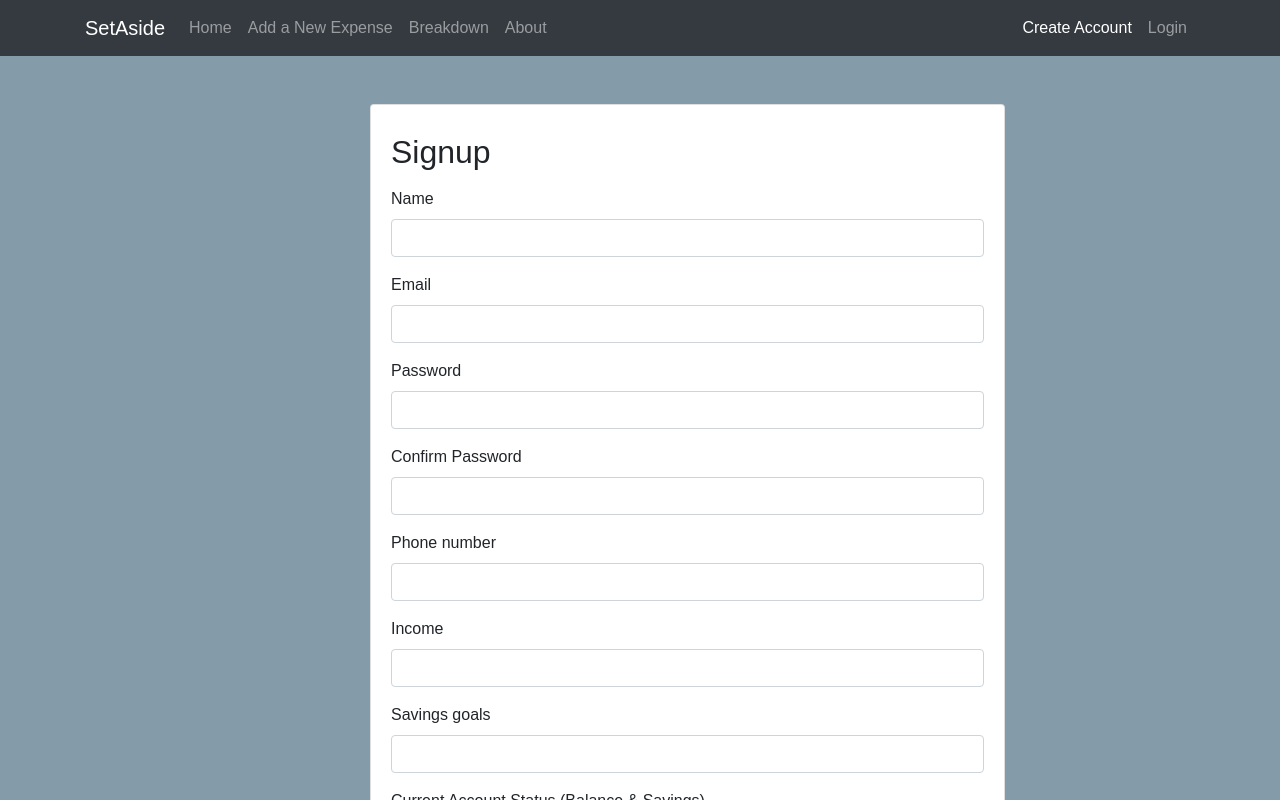
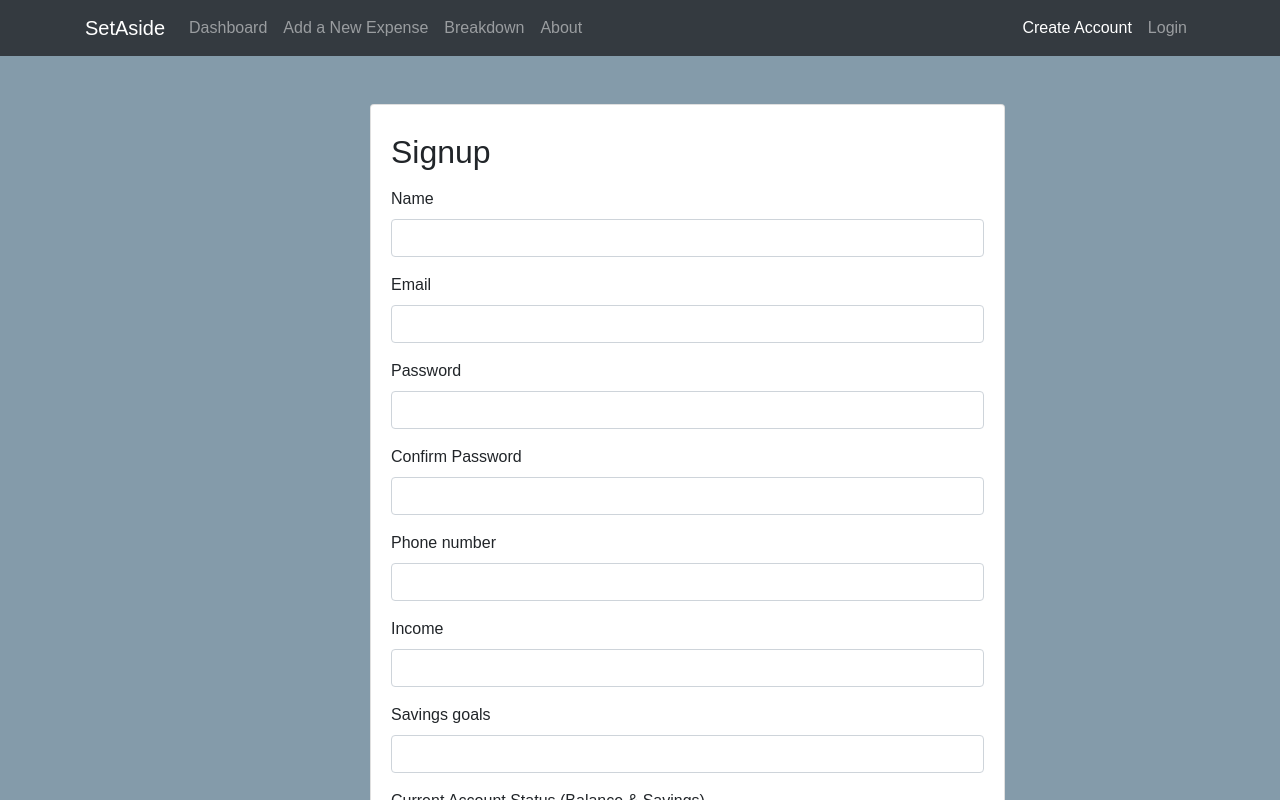
Before and after one commit to wjlock/SetAside-frontend, a React (Create React App) app: page /signup in a window 1280 px wide. Shown: the top 800 px of the page. Built offline with nearby package versions, Linux system fonts and the light colour scheme; no server answers.

Commit message:
[Navbar] changes

```diff
--- a/src/components/Navbar.js
+++ b/src/components/Navbar.js
@@ -22,8 +22,8 @@ const Navbar = (props) => {
         <div className="collapse navbar-collapse" id="navbarsExample07">
           <ul className="navbar-nav mr-auto">
             <li className="nav-item">
-              <NavLink className="nav-link" exact to="/">
-                Home
+              <NavLink className="nav-link" exact to="/dashboard">
+                Dashboard
               </NavLink>
             </li>
             <li className="nav-item">
```
